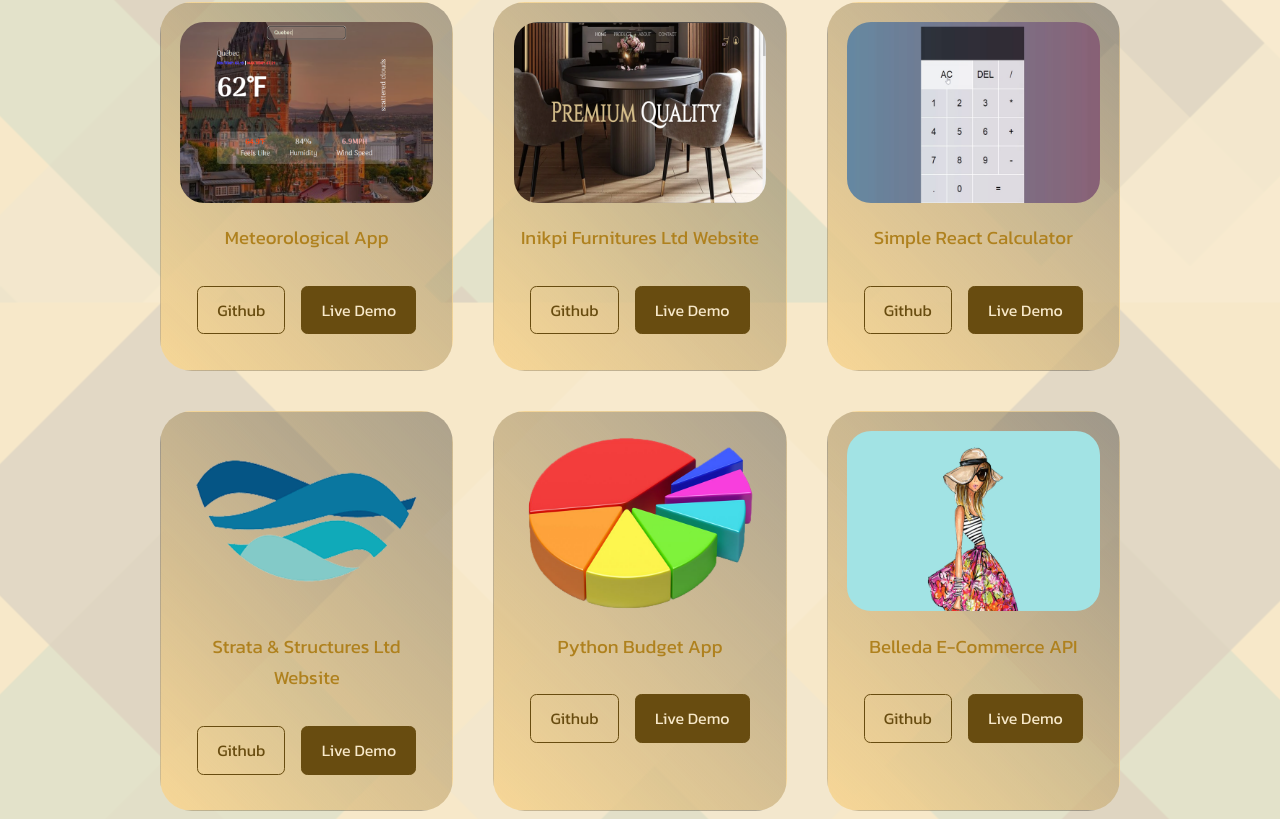
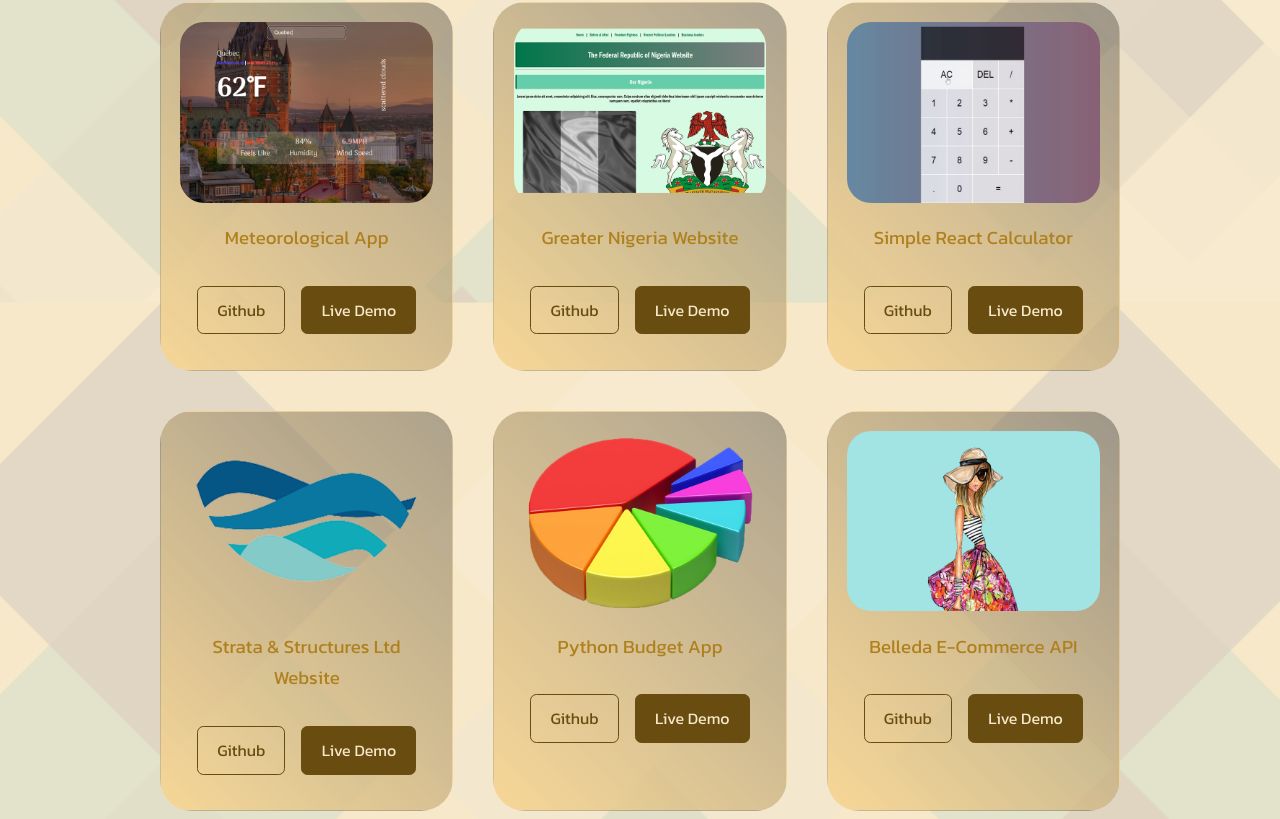
Before and after one commit to siegfred14/portfolio, a React (Create React App) app: page / in a window 1280 px wide. Shown: the part 3858-4677 px from the top of the page. Built offline with nearby package versions, Linux system fonts and the light colour scheme; a web font is replaced by a local one.

Commit message:
portfolio no 2 modified

```diff
--- a/src/components/portfolio/Portfolio.js
+++ b/src/components/portfolio/Portfolio.js
@@ -1,7 +1,7 @@
 import React from "react";
 import "./portfolio.css";
 import IMG1 from "../../img/portfolio/meteorology.png";
-import IMG2 from "../../img/portfolio/inikpiFurnitures.png";
+import IMG2 from "../../img/portfolio/greaterNigeriaWebsite.png";
 import IMG3 from "../../img/portfolio/calulator.png";
 import IMG4 from "../../img/portfolio/strata&structures.png";
 import IMG5 from "../../img/portfolio/budget_app.png";
@@ -15,11 +15,19 @@ let portfolioData = [
     github: "https://github.com/siegfred14/meteorologyWebApp",
     demo: "#",
   },
+  // {
+  //   id: 2,
+  //   image: IMG2,
+  //   title: "Inikpi Furnitures Ltd Website",
+  //   github: "https://github.com/siegfred14/jsOnlineStore",
+  //   demo: "#",
+  // },
   {
     id: 2,
     image: IMG2,
-    title: "Inikpi Furnitures Ltd Website",
-    github: "https://github.com/siegfred14/jsOnlineStore",
+    title: "Greater Nigeria Website",
+    github:
+      "https://github.com/siegfred14/2020projects/tree/master/Nigerian%20Website",
     demo: "#",
   },
   {
```
